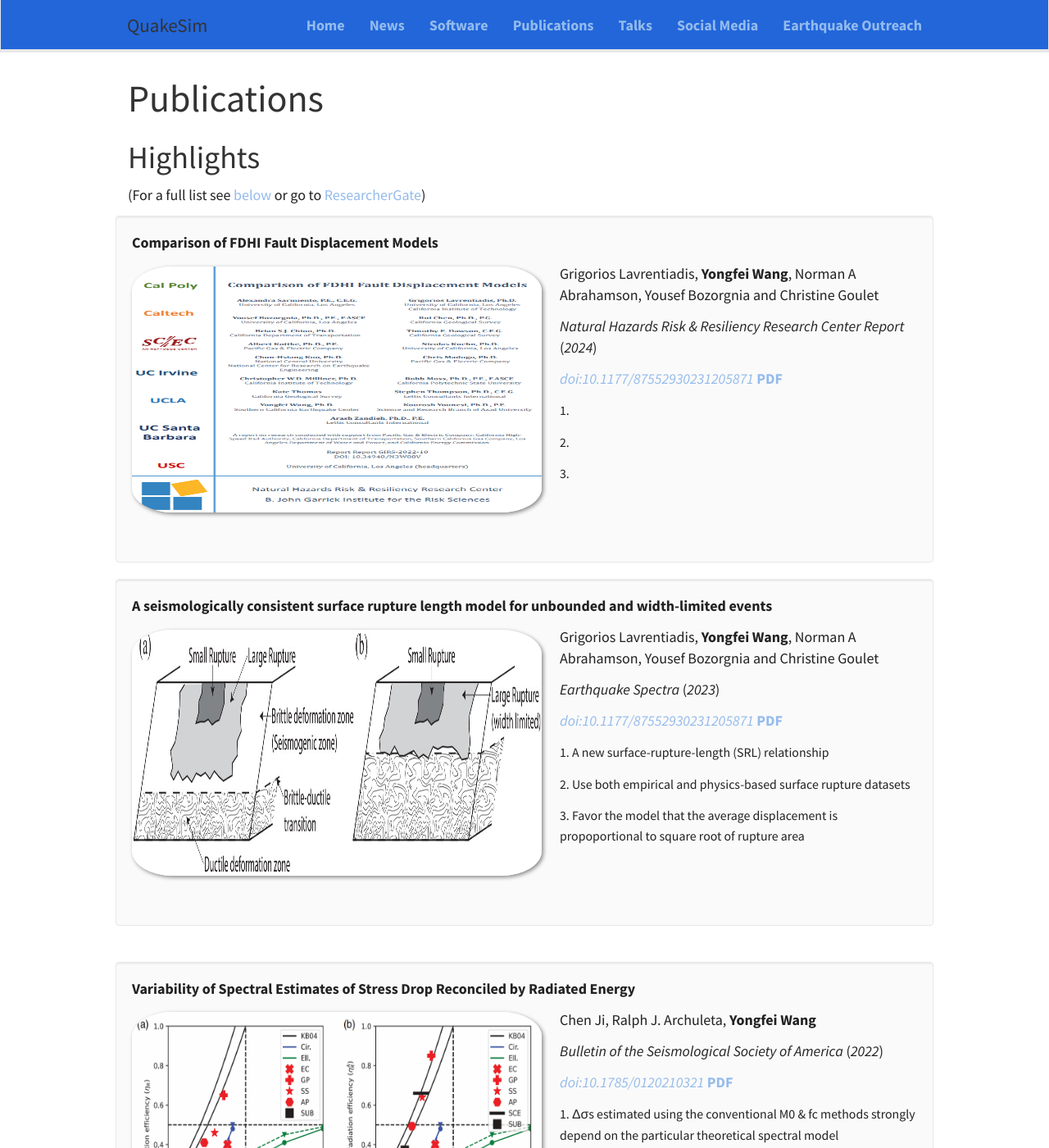
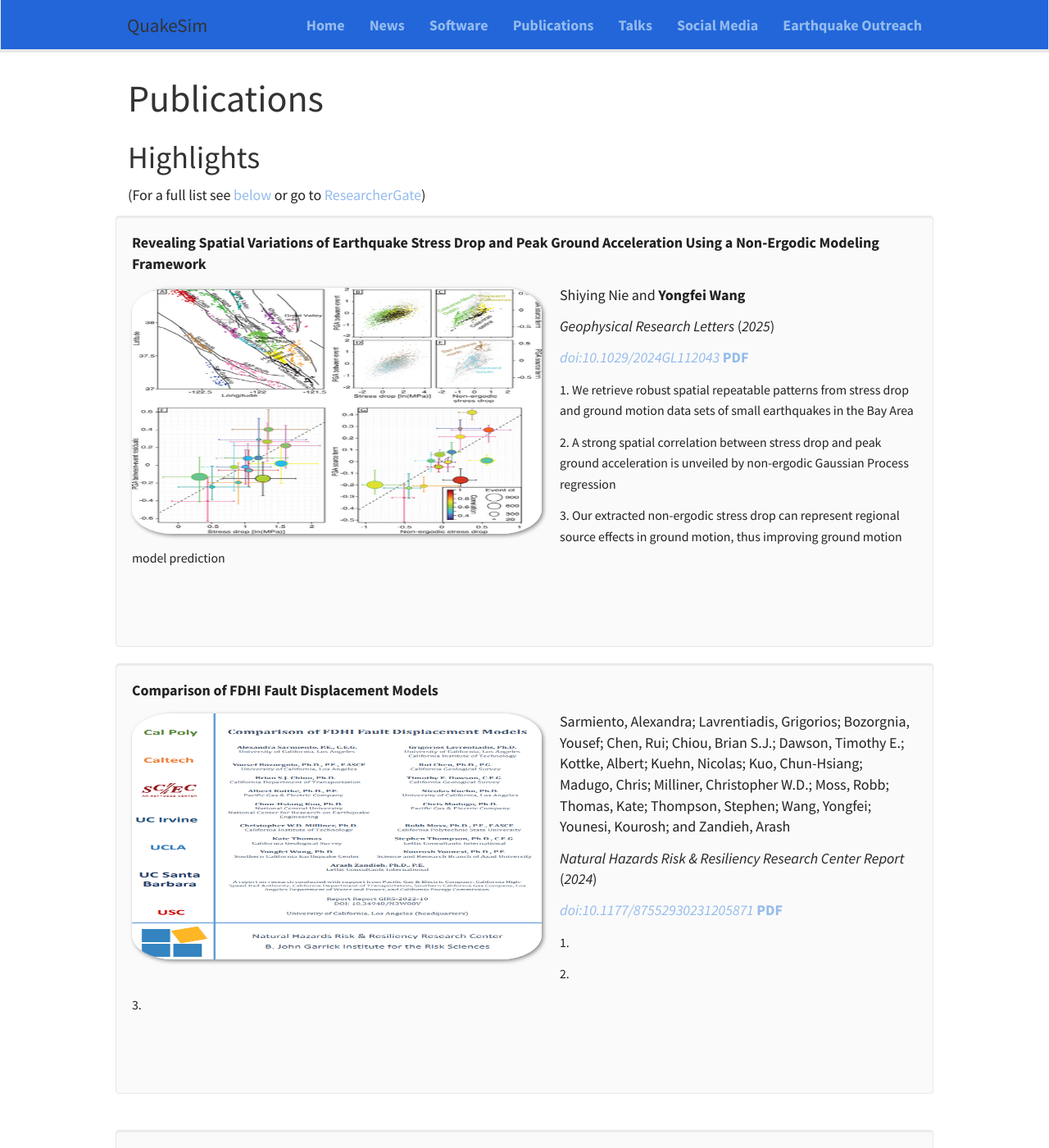
Before and after one commit to wangyf/wangyf.github.io, a Jekyll site: the page built from _pages/publications.md, in a window 1280 px wide and 1400 px high. Shown: the whole window at 82% size. Built offline with Jekyll 4.4.1, drawn with Linux system fonts in a browser that asks for light colours; nearby versions of some CDN libraries; some of the changed text lies outside the part shown.

Commit message:
committing my jekyll theme

```diff
--- a/_data/publist.yml
+++ b/_data/publist.yml
@@ -16,6 +16,28 @@
 #   news2:
 #   news2link:
 #	PDF
+- title: "Revealing Spatial Variations of Earthquake Stress Drop and Peak Ground Acceleration Using a Non‐Ergodic Modeling Framework"
+  journal: Geophysical Research Letters
+  volume: In press
+  doi:  doi:10.1029/2024GL112043
+  year: 2025
+  image: grl68720-fig-0003-m.png
+  description:
+  key1: We retrieve robust spatial repeatable patterns from stress drop and ground motion data sets of small earthquakes in the Bay Area
+  key2: A strong spatial correlation between stress drop and peak ground acceleration is unveiled by non-ergodic Gaussian Process regression
+  key3: Our extracted non-ergodic stress drop can represent regional source effects in ground motion, thus improving ground motion model prediction
+  authors: Shiying Nie and <strong>Yongfei Wang</strong>
+  link:
+    url: https://agupubs.onlinelibrary.wiley.com/doi/10.1029/2024GL112043
+    display:  doi:10.1029/2024GL112043
+  highlight: 1
+  news2:
+  news2link:
+  news3:
+  news3link:
+  pdf: NieWang2025.pdf
+  cat: journal
+
 
 - title: "Comparison of FDHI Fault Displacement Models"
   journal: Natural Hazards Risk & Resiliency Research Center Report
@@ -27,7 +49,7 @@
   key1:
   key2:
   key3:
-  authors: Grigorios Lavrentiadis, <strong>Yongfei Wang</strong>, Norman A Abrahamson, Yousef Bozorgnia and Christine Goulet
+  authors: Sarmiento, Alexandra; Lavrentiadis, Grigorios; Bozorgnia, Yousef; Chen, Rui; Chiou, Brian S.J.; Dawson, Timothy E.; Kottke, Albert; Kuehn, Nicolas; Kuo, Chun-Hsiang; Madugo, Chris; Milliner, Christopher W.D.; Moss, Robb; Thomas, Kate; Thompson, Stephen; Wang, Yongfei; Younesi, Kourosh; and Zandieh, Arash
   link:
     url: https://www.risksciences.ucla.edu/girs-reports/2022/10
     display:  doi:10.1177/87552930231205871
```
Also changed, not shown: images/pubpic/grl68720-fig-0003-m.png (added), 4 other files.
